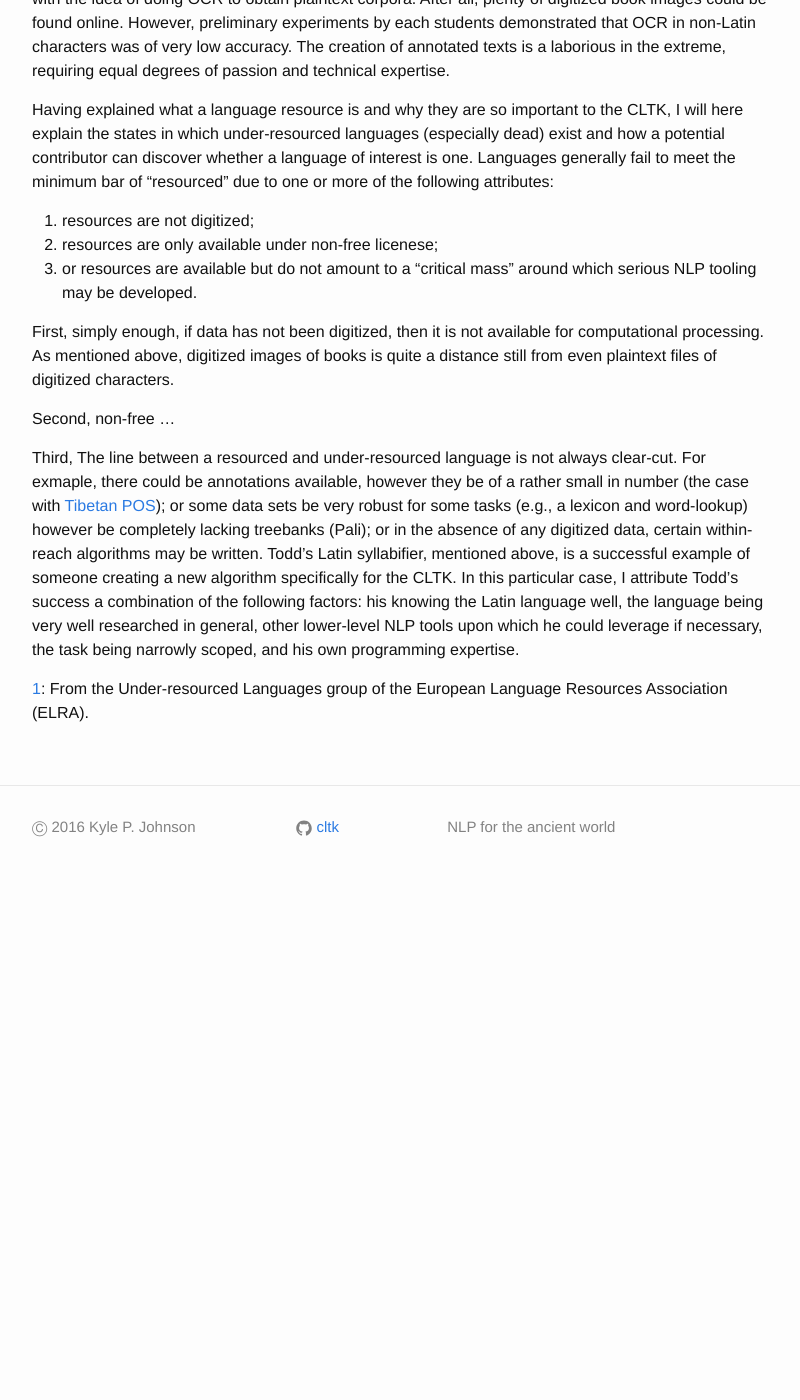
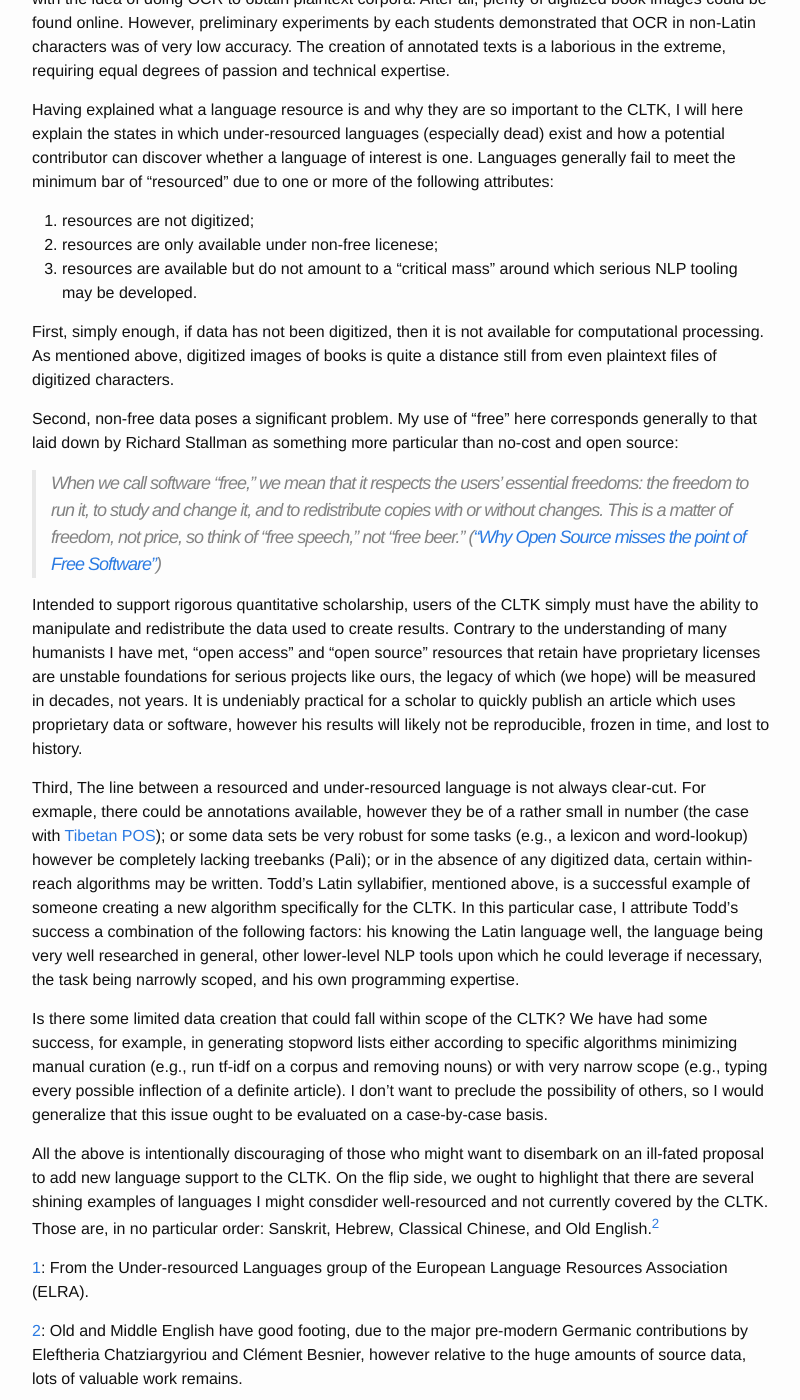
Before and after one commit to cltk/cltk.github.io, a Jekyll site: the page built from _posts/2018-12-30-under-resourced-languages-cltk.markdown, in a window 1280 px wide and 1400 px high, scrolled down 1196 px. Shown: the whole window, without its empty margins (238-1038 px from the left). Built offline with Jekyll 4.4.1, drawn with Linux system fonts in a browser that asks for light colours; before the commit the page ends 2094 px from its top, so only the background shows below that.

Commit message:
continue UR post

```diff
--- a/_posts/2018-12-30-under-resourced-languages-cltk.markdown
+++ b/_posts/2018-12-30-under-resourced-languages-cltk.markdown
@@ -25,23 +25,30 @@ The CLTK is an NLP project, and it eschews ventures outside of this mission. Cas
 Having explained what a language resource is and why they are so important to the CLTK, I will here explain the states in which under-resourced languages (especially dead) exist and how a potential contributor can discover whether a language of interest is one. Languages generally fail to meet the minimum bar of "resourced" due to one or more of the following attributes:
 1. resources are not digitized;
 2. resources are only available under non-free licenese;
-3. or resources are available but do not amount to a "critical mass" around which serious NLP tooling may be developed.
+3. resources are available but do not amount to a "critical mass" around which serious NLP tooling may be developed.
 
 [comment]: <> (1. do not exist)
 First, simply enough, if data has not been digitized, then it is not available for computational processing. As mentioned above, digitized images of books is quite a distance still from even plaintext files of digitized characters.
 
 [comment]: <> (2. under non-free licenses)
-Second, non-free ...
+Second, non-free data poses a significant problem. My use of "free" here corresponds generally to that laid down by Richard Stallman as something more particular than no-cost and open source:
+
+> When we call software “free,” we mean that it respects the users' essential freedoms: the freedom to run it, to study and change it, and to redistribute copies with or without changes. This is a matter of freedom, not price, so think of "free speech," not "free beer." (["Why Open Source misses the point of Free Software"](https://www.gnu.org/philosophy/open-source-misses-the-point.html))
+
+Intended to support rigorous quantitative scholarship, users of the CLTK simply must have the ability to manipulate and redistribute the data used to create results. Contrary to the understanding of many humanists I have met, "open access" and "open source" resources that retain have proprietary licenses are unstable foundations for serious projects like ours, the legacy of which (we hope) will be measured in decades, not years. It is undeniably practical for a scholar to quickly publish an article which uses proprietary data or software, however his results will likely not be reproducible, frozen in time, and lost to history.
 
 [comment]: <> (3. some, but not a critical mass; but what is a critical mass?)
 Third, The line between a resourced and under-resourced language is not always clear-cut. For exmaple, there could be annotations available, however they be of a rather small in number (the case with [Tibetan POS](https://github.com/cltk/tibetan_pos_tdc)); or some data sets be very robust for some tasks (e.g., a lexicon and word-lookup) however be completely lacking treebanks (Pali); or in the absence of any digitized data, certain within-reach algorithms may be written. Todd's Latin syllabifier, mentioned above, is a successful example of someone creating a new algorithm specifically for the CLTK. In this particular case, I attribute Todd's success a combination of the following factors: his knowing the Latin language well, the language being very well researched in general, other lower-level NLP tools upon which he could leverage if necessary, the task being narrowly scoped, and his own programming expertise.
 
-
 [comment]: <> (What kind of data-creation should be done by the CLTK? example: stopwords, semi-supervised ML tagging)
-
+Is there some limited data creation that could fall within scope of the CLTK? We have had some success, for example, in generating stopword lists either according to specific algorithms minimizing manual curation (e.g., run tf-idf on a corpus and removing nouns) or with very narrow scope (e.g., typing every possible inflection of a definite article). I don't want to preclude the possibility of others, so I would generalize that this issue ought to be evaluated on a case-by-case basis.
 
 [comment]: <> (the sweet spot, for most exploitation: well resourced languages which are not currently covered well (or at all) by the CLTK; ideas: maybe Hebrew, Sanskrit, Chinese, however each pose significant challenges -- though not insurmountable, we hope -- which potential contribs need to account for)
+
+All the above is intentionally discouraging of those who might want to disembark on an ill-fated proposal to add new language support to the CLTK. On the flip side, we ought to highlight that there are several shining examples of languages I might consdider well-resourced and not currently covered by the CLTK. Those are, in no particular order: Sanskrit, Hebrew, Classical Chinese, and Old English.<sup>[2](#myfootnote2)</sup>
 
 
 
 <a name="myfootnote1">1</a>: From the Under-resourced Languages group of the European Language Resources Association (ELRA).
+
+<a name="myfootnote2">2</a>: Old and Middle English have good footing, due to the major pre-modern Germanic contributions by Eleftheria Chatziargyriou and Clément Besnier, however relative to the huge amounts of source data, lots of valuable work remains.
```
